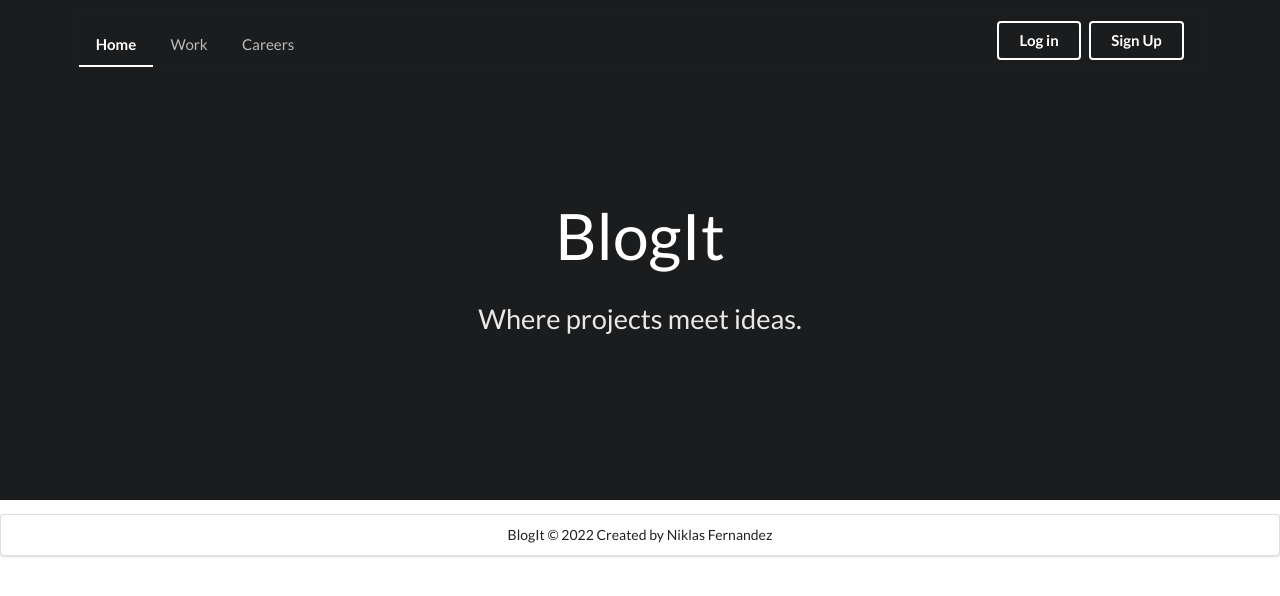
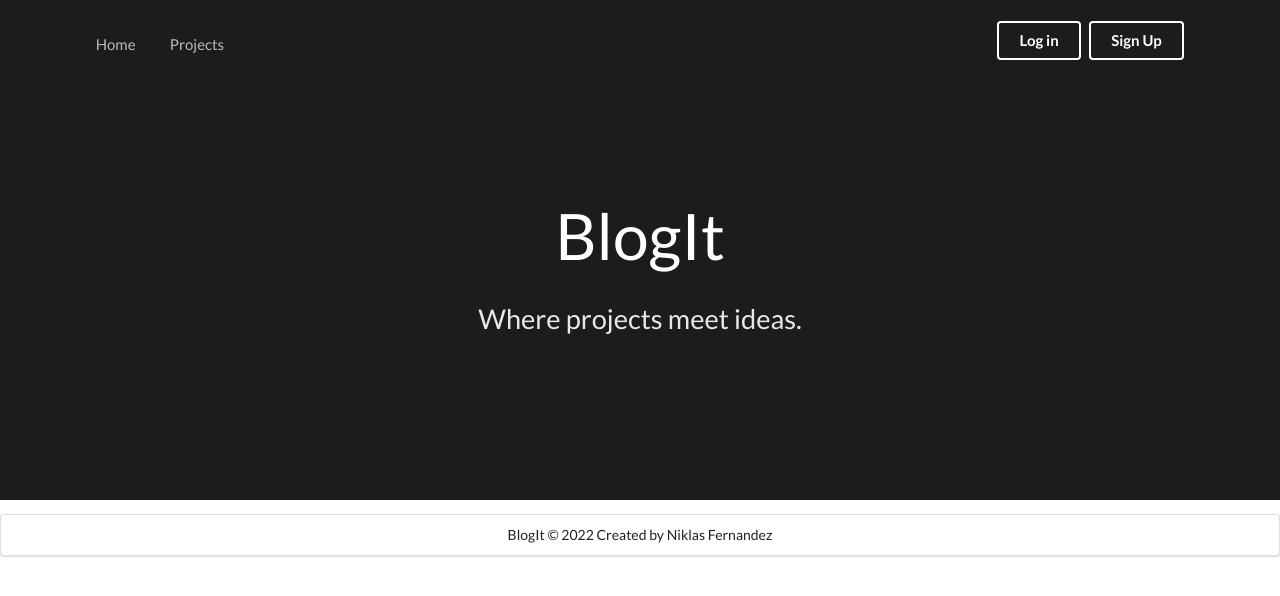
Before and after one commit to tobymac208/BlogIt, a React (Create React App) app: page /posts/1 in a window 1280 px wide. Shown: the top 596 px of the page. Built offline with nearby package versions, Linux system fonts and the light colour scheme.

Commit message:
Removes .env config. This allowed for ssl cerfication. However, the portability of this feature is not yet there. Also updates aesthetics of PostList.

```diff
--- a/src/Components/Header.js
+++ b/src/Components/Header.js
@@ -5,9 +5,8 @@ const Header = (props) => {
     <div className="ui inverted vertical masthead center aligned segment">
       <div className="ui container">
         <div className="ui large secondary inverted pointing menu">
-          <a className="active item">Home</a>
-          <a className="item">Work</a>
-          <a href="/add" className="item">Careers</a>
+          <a className="item" href="/">Home</a>
+          <a className="item">Projects</a>
           <div className="right item">
             <a className="ui inverted button">Log in</a>
             <a className="ui inverted button">Sign Up</a>
--- a/src/Components/PostList.js
+++ b/src/Components/PostList.js
@@ -37,42 +37,40 @@ const BlogList = () => {
 
   const enumeratePosts = posts.map((post) => {
     return (
-      <div key={post.id} className="item">
-        <Link to={`/posts/${post.id}`}>
+      <div key={post.id} className="ui vertical stripe segment">
           <li>
             <h3>{post.title}</h3>
             <p>{post.body}</p>
             <p>{`${post.rating}/10`}</p>
           </li>
-        </Link>
       </div>
     );
   });
 
   const enumerateRatedPosts = ratedPosts.map((post) => {
     return (
-      <div key={post.id} className="ui item">
-        <Link to={`/posts/${post.id}`}>
+      <div key={post.id} className="ui vertical stripe segment">
           <li>
             <h3>{post.title}</h3>
             <p>{post.body}</p>
             <p>{`${post.rating}/10`}</p>
           </li>
-        </Link>
       </div>
     );
   });
 
   return (
     <div className="ui main">
-      <div class="ui inverted segment">
+      <div class="ui">
         <div className="header">Recent Posts</div>
         <div className="ui inverted relaxed divided list">
           { enumeratePosts }
         </div>
       </div>
-      <div class="ui inverted segment">
-        <div className="header">Highest Rated Posts</div>
+      <div className="ui horizontal header divider">
+        <p>Highest Rated Posts</p>
+      </div>
+      <div class="ui">
         <div className="ui inverted relaxed divided list">
           { enumerateRatedPosts }
         </div>
```
Also changed, not shown: 1 other file (tests, documents, lock files or other folders).
